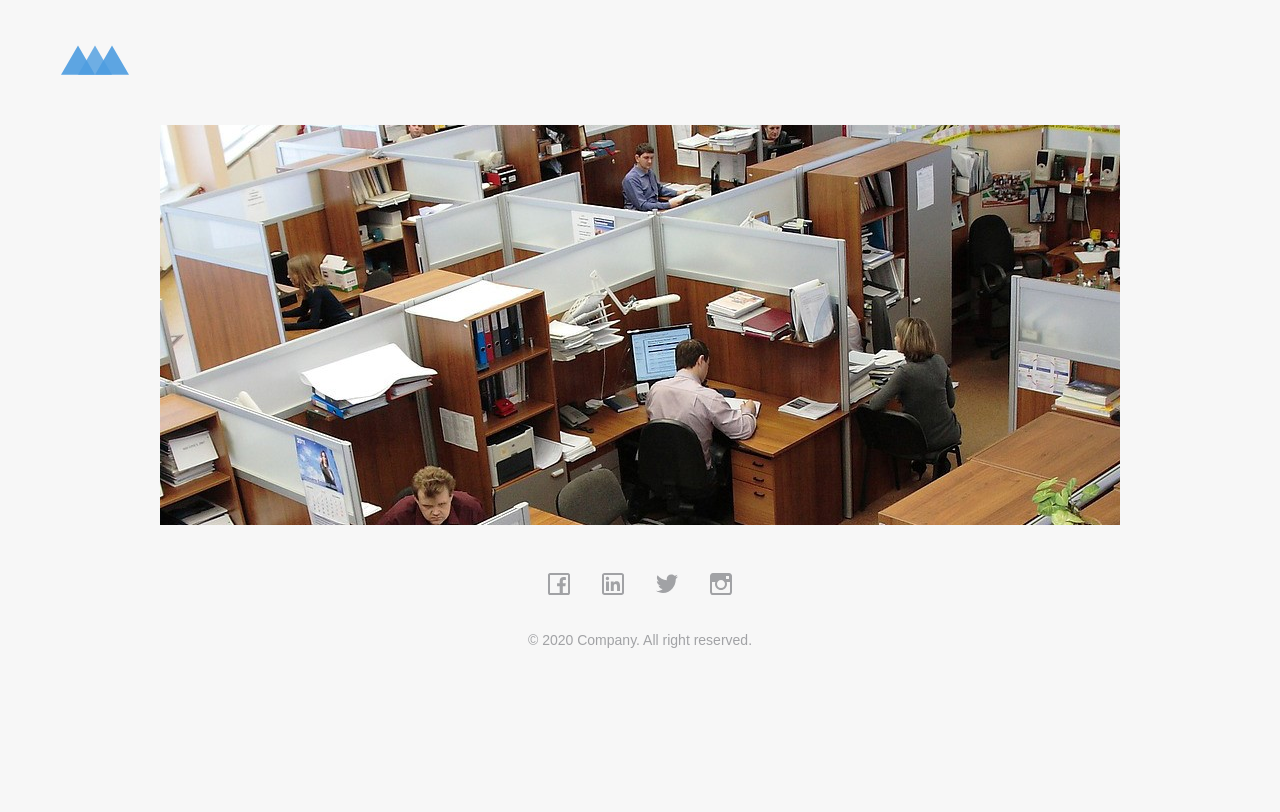
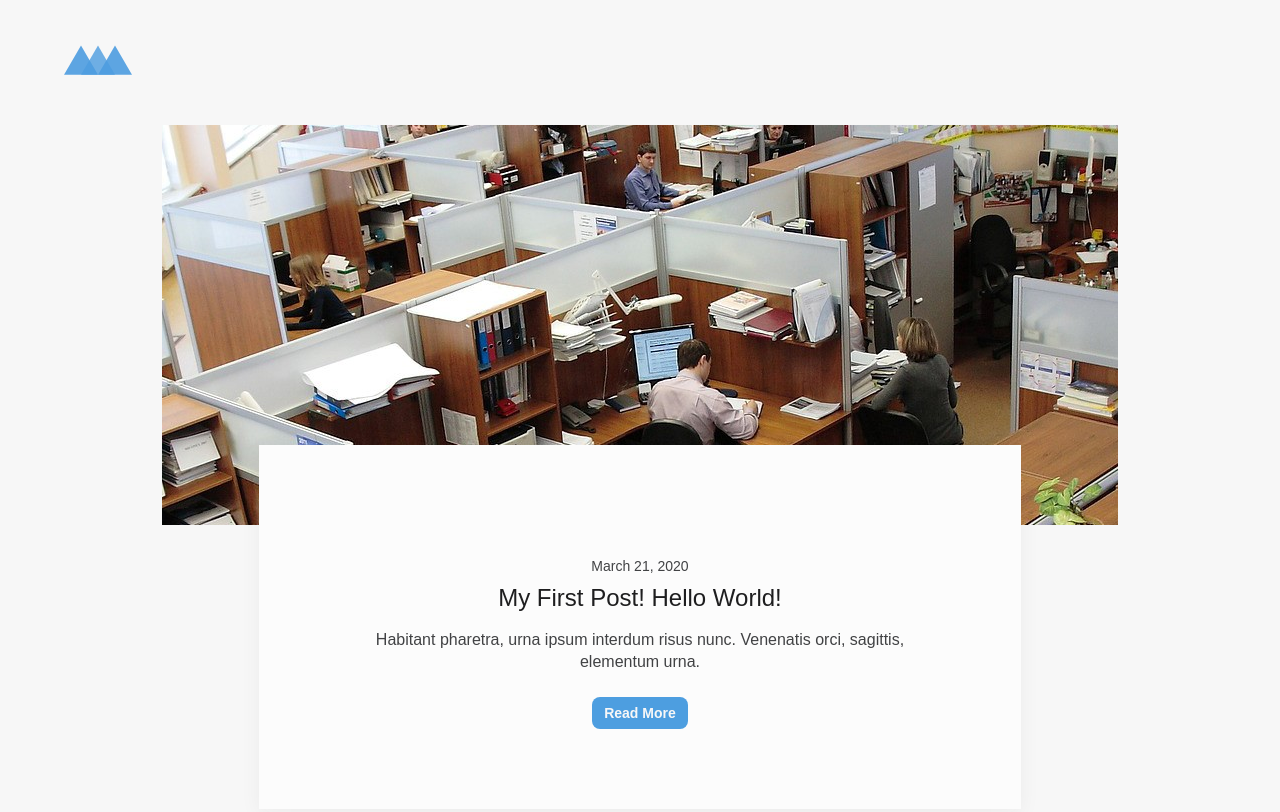
Before and after one commit to angelo24782/gatsby-demo-mdx-blog, a Gatsby site: page / in a window 1280 px wide. Shown: the top 812 px of the page. Built offline with nearby package versions, Linux system fonts and the light colour scheme; Gatsby itself is replaced by a stand-in of ours; a web font is replaced by a local one.

Commit message:
Added Content Card component

```diff
--- /dev/null
+++ b/src/components/Button.js
@@ -0,0 +1,6 @@
+import React from "react"
+import { ButtonWrapper } from "../elements"
+
+export const Button = ({ children, href }) => {
+  return <ButtonWrapper to={href}>{children}</ButtonWrapper>
+}
--- a/src/components/Content.js
+++ b/src/components/Content.js
@@ -1,6 +1,6 @@
 import React from "react"
 import { ContentWrapper } from "../elements"
 
-export default function Content({ children }) {
+export const Content = ({ children }) => {
   return <ContentWrapper>{children}</ContentWrapper>
 }
--- /dev/null
+++ b/src/components/ContentCard.js
@@ -0,0 +1,20 @@
+import React from "react"
+import { CardWrapper, P, H2 } from "../elements"
+import { Button } from "../components"
+
+export const ContentCard = ({ date, title, excerpt, slug }) => {
+  return (
+    <CardWrapper>
+      <P size="xSmall" textAlign="center" margin="0 0 0.5rem 0" color="dark2">
+        {date}
+      </P>
+      <H2 textAlign="center" margin="0 0 1rem 0">
+        {title}
+      </H2>
+      <P size="small" textAlign="center" margin="0 0 1.5rem 0" color="dark2">
+        {excerpt}
+      </P>
+      <Button href={slug}>Read More</Button>
+    </CardWrapper>
+  )
+}
--- a/src/components/index.js
+++ b/src/components/index.js
@@ -3,3 +3,5 @@
 export * from "./Footer"
 export * from "./FeatureImage"
 export * from "./Content"
+export * from "./ContentCard"
+export * from "./Button"
--- /dev/null
+++ b/src/elements/ButtonElements.js
@@ -0,0 +1,19 @@
+import React from "react"
+import styled from "styled-components"
+import { Link } from "gatsby"
+
+export const ButtonWrapper = styled(props => <Link {...props} />)`
+  padding: 0.5rem 0.75rem;
+  background-color: ${props => props.theme.colors.main1};
+  border-radius: 0.5rem;
+  color: ${props => props.theme.colors.light1};
+  font-weight: 700;
+  font-size: 0.875rem;
+  width: fit-content;
+  transition: filter 0.3s ease;
+  text-decoration: none;
+  &:hover,
+  &::focus {
+    filter: brightness(110%);
+  }
+`
--- /dev/null
+++ b/src/elements/CardElements.js
@@ -0,0 +1,9 @@
+import styled from "styled-components"
+
+export const CardWrapper = styled.div`
+  margin-top: 2rem;
+  padding: 1rem;
+  display: flex;
+  flex-direction: column;
+  align-items: center;
+`
--- a/src/elements/index.js
+++ b/src/elements/index.js
@@ -4,3 +4,5 @@
 export * from "./ImageElements"
 export * from "./ContentElements"
 export * from "./TypographyElements"
+export * from "./CardElements"
+export * from "./ButtonElements"
--- a/src/pages/index.js
+++ b/src/pages/index.js
@@ -1,10 +1,18 @@
 import React from "react"
-import { Container, FeatureImage } from "../components"
+import { Container, FeatureImage, Content, ContentCard } from "../components"
 
 const IndexPage = () => {
   return (
     <Container>
       <FeatureImage />
+      <Content>
+        <ContentCard
+          date="March 21, 2020"
+          title="My First Post! Hello World!"
+          excerpt="Habitant pharetra, urna ipsum interdum risus nunc. Venenatis orci, sagittis, elementum urna."
+          slug="/test"
+        />
+      </Content>
     </Container>
   )
 }
```
